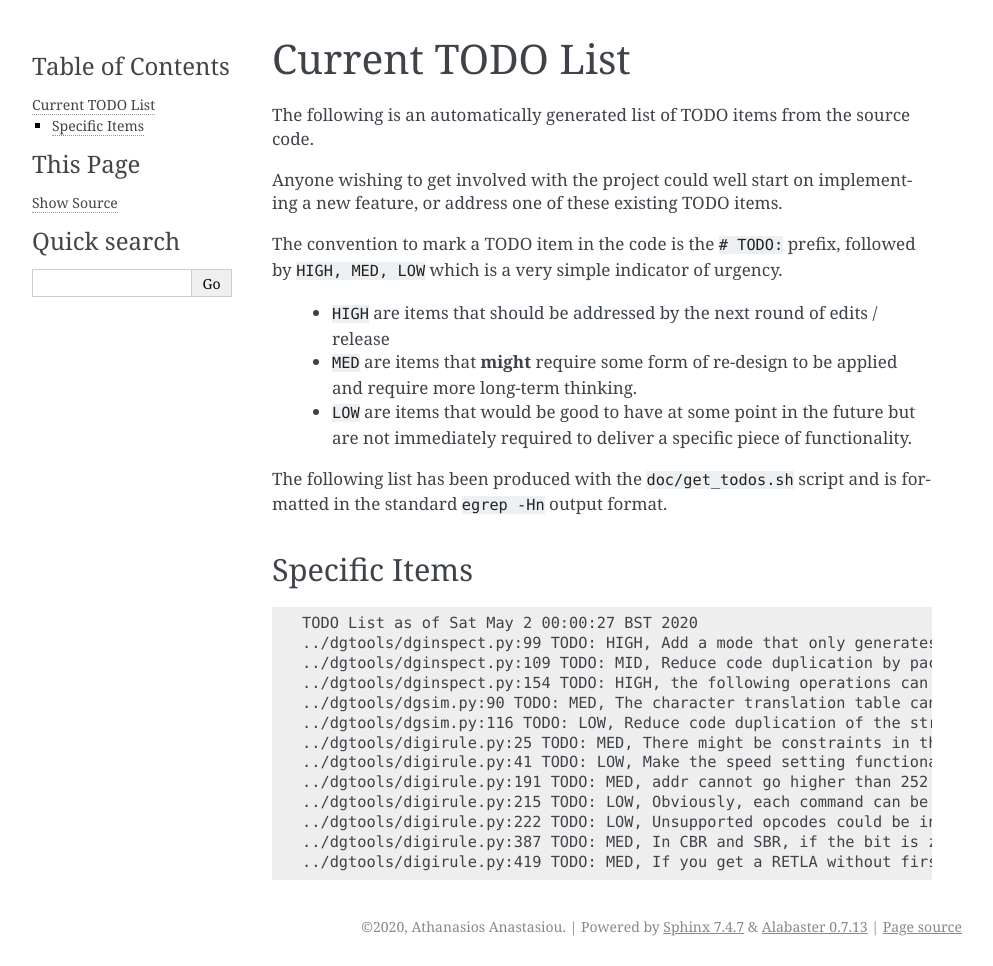
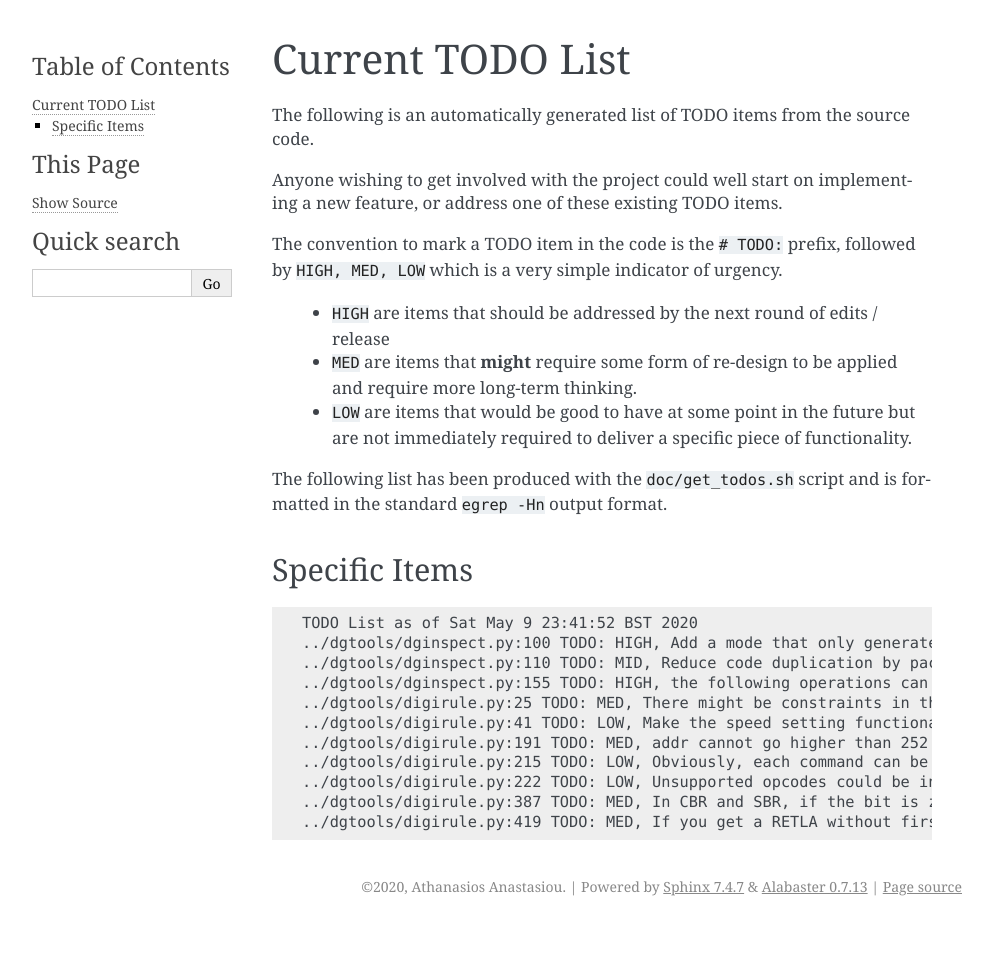
Before and after one commit to aanastasiou/dgtools, a Sphinx documentation site: the page built from doc/source/current_todos.rst, in a window 1280 px wide. Shown: the whole page, without its empty margins (148-1141 px from the left). Built offline with Sphinx 7.4.7, drawn with Linux system fonts in a browser that asks for light colours; after the commit the page ends 926 px from its top, so only the background shows below that.

```diff
--- a/doc/source/todo_list.txt
+++ b/doc/source/todo_list.txt
@@ -1,9 +1,7 @@
-TODO List as of Sat May 2 00:00:27 BST 2020
-../dgtools/dginspect.py:99 TODO: HIGH, Add a mode that only generates an update of the VM state when the state of one of the tracked symbols changes
-../dgtools/dginspect.py:109 TODO: MID, Reduce code duplication by packaging this validation in a function
-../dgtools/dginspect.py:154 TODO: HIGH, the following operations can be "absorbed" into the DGB_Archive with appropriate validations too
-../dgtools/dgsim.py:90 TODO: MED, The character translation table can be improved here to get rid of the >9 and clarify depictions.
-../dgtools/dgsim.py:116 TODO: LOW, Reduce code duplication of the string translation table here.
+TODO List as of Sat May 9 23:41:52 BST 2020
+../dgtools/dginspect.py:100 TODO: HIGH, Add a mode that only generates an update of the VM state when the state of one of the tracked symbols changes
+../dgtools/dginspect.py:110 TODO: MID, Reduce code duplication by packaging this validation in a function
+../dgtools/dginspect.py:155 TODO: HIGH, the following operations can be "absorbed" into the DGB_Archive with appropriate validations too
 ../dgtools/digirule.py:25 TODO: MED, There might be constraints in the depth of this stack. Not yet implemented.
 ../dgtools/digirule.py:41 TODO: LOW, Make the speed setting functional
 ../dgtools/digirule.py:191 TODO: MED, addr cannot go higher than 252 or it will overwrite peripherals. It should generate a warning.
```
Also changed, not shown: 1 other file.
